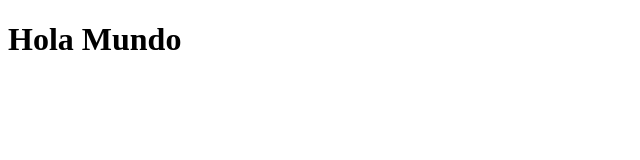
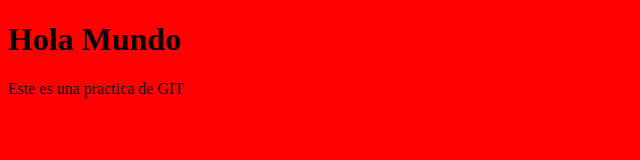
Before and after one commit to javiernfigueroa/proyecto-test, a plain HTML site: page index.html in a window 1280 px wide. Shown: the whole page, without its empty margins (0-640 px from the left). Drawn offline with Linux system fonts and the light colour scheme.

Commit message:
se agrego un parrafo al index.html y estilos al body

```diff
--- a/assets/css/styles.css
+++ b/assets/css/styles.css
@@ -0,0 +1,3 @@
+body {
+  background-color: red;
+}
--- a/index.html
+++ b/index.html
@@ -8,5 +8,6 @@
   </head>
   <body>
     <h1>Hola Mundo</h1>
+    <p>Este es una practica de GIT</p>
   </body>
 </html>
```
